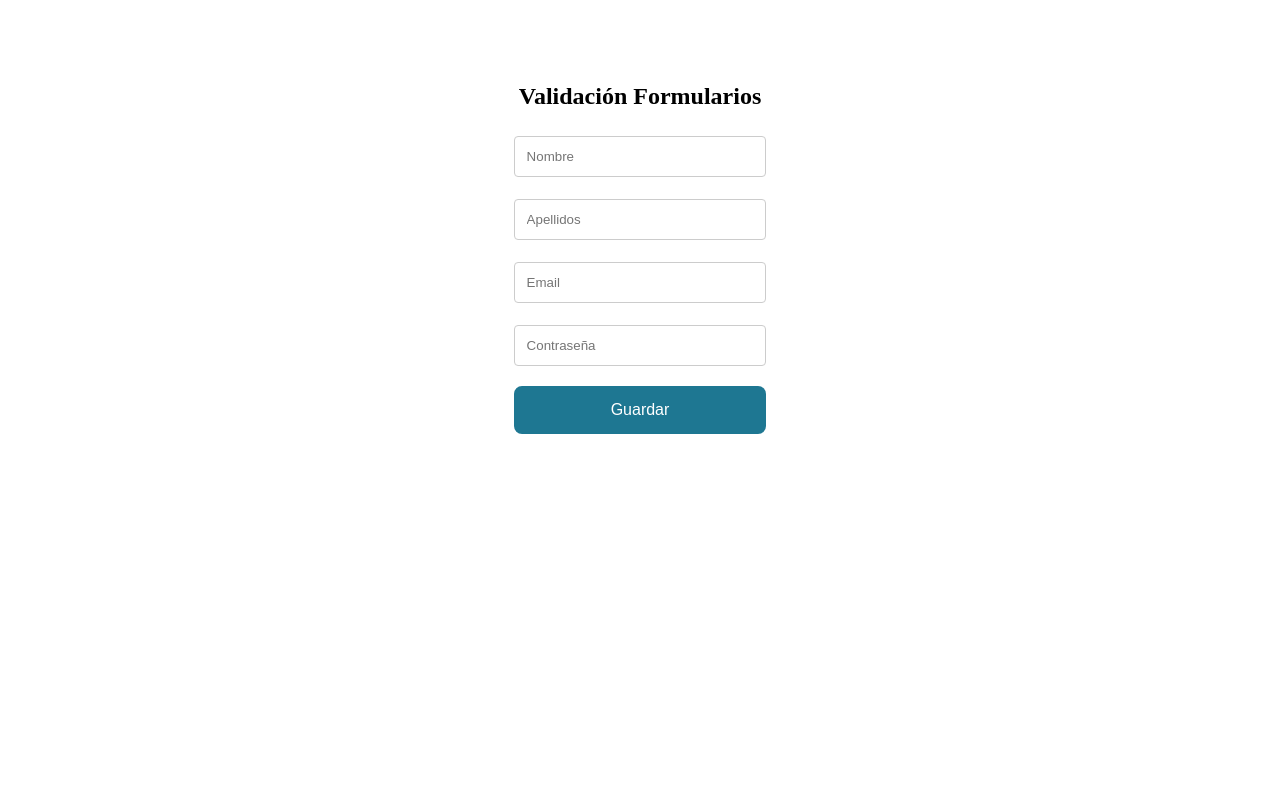
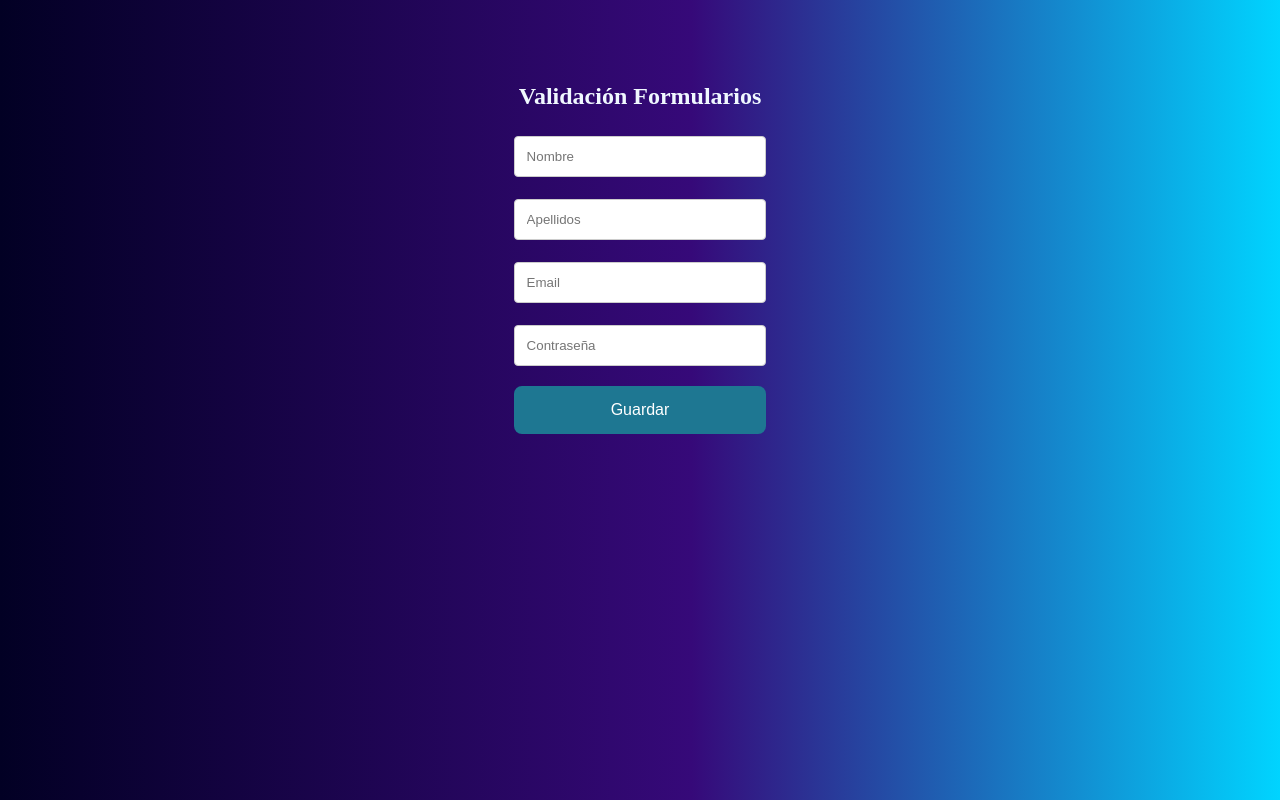
Before and after one commit to JosanCanop/Validacion-Formularios, a plain HTML site: page index.html in a window 1280 px wide. Drawn offline with Linux system fonts and the light colour scheme.

Commit message:
style mejorado

```diff
--- a/styles.css
+++ b/styles.css
@@ -1,3 +1,8 @@
+body {
+  background: rgb(2, 0, 36);
+  background: linear-gradient(90deg, rgba(2, 0, 36, 1) 0%, rgba(54, 9, 121, 1) 54%, rgba(0, 212, 255, 1) 100%);
+}
+
 input {
   width: 20%;
   padding: 12px;
@@ -29,7 +34,11 @@ button {
   place-items: center;
 }
 
+.tittle {
+  color: aliceblue;
+}
+
 .tittle:hover {
-  color: rgba(19, 16, 16, 0.719);
+  color: rgba(209, 194, 194, 0.719);
   transform: scale(1.05);
 }
```
